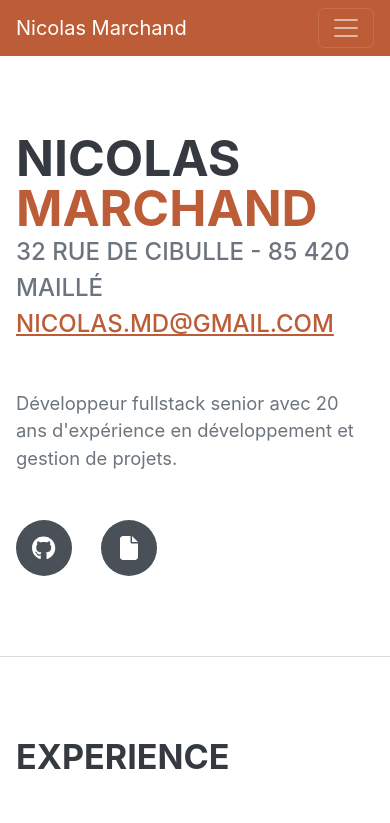
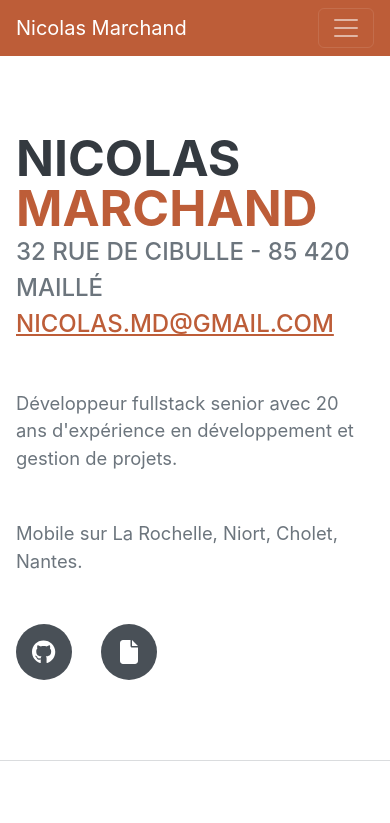
Before and after one commit to nicolasmd/nicolasmd.github.io, a plain HTML site: page index.html in a window 390 px wide. Shown: the top 823 px of the page. Drawn offline with nearby package versions, Linux system fonts and the light colour scheme; a web font is replaced by a local one.

Commit message:
Add mobility

```diff
--- a/index.html
+++ b/index.html
@@ -69,6 +69,7 @@
                         <a href="mailto:nicolas.md@gmail.com">nicolas.md@gmail.com</a>
                     </div>
                     <p class="lead mb-5">Développeur fullstack senior avec 20 ans d'expérience en développement et gestion de projets.</p>
+                    <p class="lead mb-5">Mobile sur La Rochelle, Niort, Cholet, Nantes.</p>
                     <div class="social-icons">
                         <a class="social-icon" href="https://github.com/nicolasmd" data-bs-toggle="tooltip" title="Mon profil Github"><i class="fab fa-github"></i></a>
                         <a class="social-icon" href="./assets/cv_nicolas_marchand.pdf" data-bs-toggle="tooltip" title="Mon CV"><i class="fas fa-file"></i></a>
```
